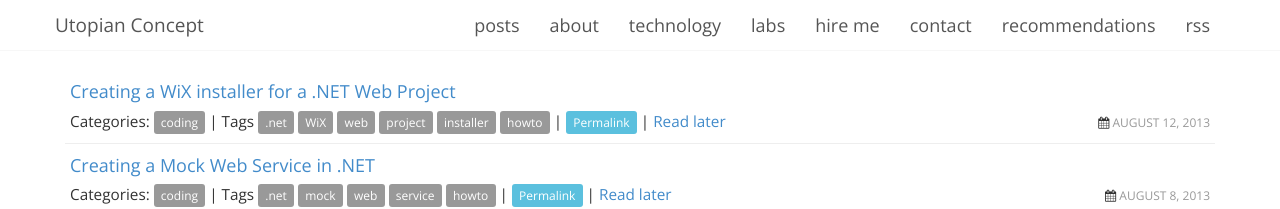
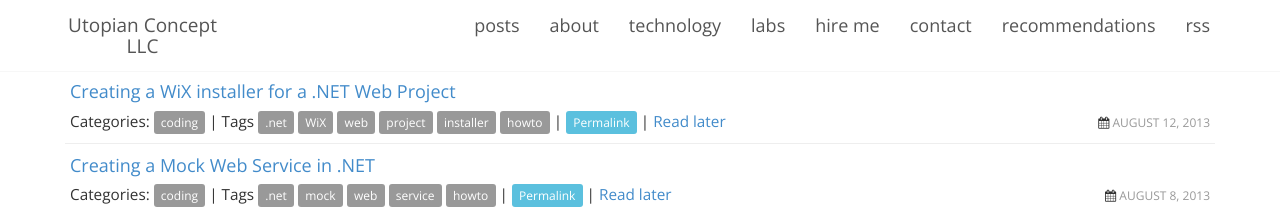
Before and after one commit to rclanan/rclanan.github.io, a Jekyll site: the page built from index.html, in a window 1280 px wide. Shown: the top 209 px of the page. Built offline with Jekyll 4.4.1, drawn with Linux system fonts in a browser that asks for light colours; nearby versions of some CDN libraries; Markdown is read by kramdown in place of the engine named in the settings; the list of posts is cut into pages by our own code; comment, search, counter and statistics services are not loaded; some of the changed lines change nothing that is shown.

Commit message:
Updated _config.yml

```diff
--- a/_config.yml
+++ b/_config.yml
@@ -9,9 +9,9 @@
 exclude: ["README.md", "Rakefile", "Makefile"]
 redcarpet:
   extensions: ["smart"]
-title : Utopian Concept
+title : Utopian Concept LLC
 production_url : http://utopianconcept.com
-description: "Ray Clanan is an autodidact polyglot senior freelance developer, based in the United States. He is professional, creative, and experienced with all aspects of development ranging from web, mobile, desktop, and client/server."
+description: "Utopian Concept LLC is a bespoke development company based in the United States. Experienced with all aspects of development ranging from web, mobile, desktop, and client/server."
 disqus_shortname: utopianconcept
 googleplus_user: 117308858606542676324
 facebook:
```
